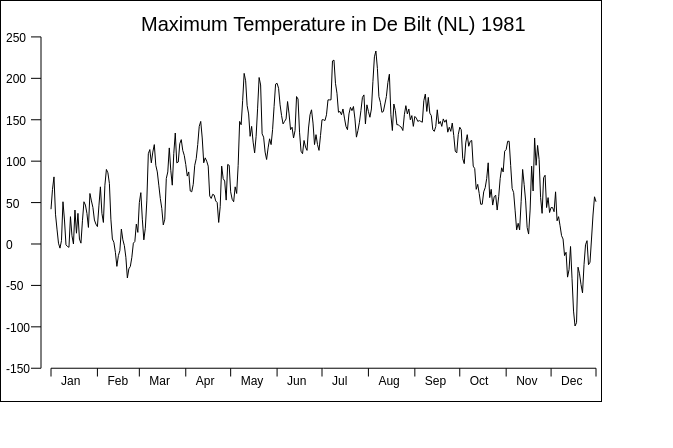
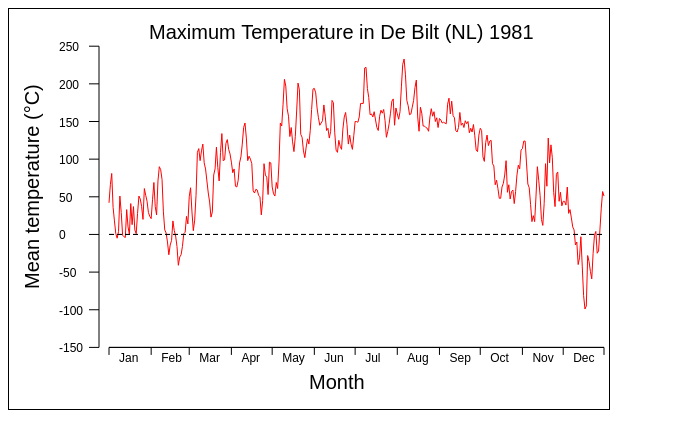
Before and after one commit to mercylyn/dataprocessing, a plain HTML site: page homework/week_2/temp1981.html in a window 1280 px wide. Shown: the whole page, without its empty margins (0-673 px from the left). Drawn offline with Linux system fonts and the light colour scheme.

Commit message:
opmaak grafiek en style verbeteren

```diff
--- a/homework/week_2/temp1981.html
+++ b/homework/week_2/temp1981.html
@@ -2,16 +2,15 @@
 <html>
     <head>
         <style>
-            body
+            canvas
             {
-                margin: 0px;
-                padding: 0px;
+                border:1px solid #000000;
             }
         </style>
     </head>
     <body>
-        <canvas id="canvas" width = "600" height = "400" style="border:1px solid #000000"></canvas>
-        <script src="temp1981.js"></script>
+        <canvas id="canvas" width = "600" height = "400"</canvas>
+        <script charset="UTF-8" src="temp1981.js"></script>
         </script>
     </body>
 </html>
--- a/homework/week_2/temp1981.js
+++ b/homework/week_2/temp1981.js
@@ -28,15 +28,18 @@ function reqListener ()
         tempArray.push(+data[1]);
     }
 
+    // draw the plot
     let canvas = document.getElementById("canvas");
+
     if (canvas.getContext)
     {
         let ctx = canvas.getContext('2d');
+        let width = 600;
+        let height = 400;
 
         /* create functions to transform dates and temperatures. */
-        let dateTransform = createTransform([dateArray[0], dateArray[364]], [50, 595]);
-        let tempTransform = createTransform([Math.max(...tempArray), Math.min(...tempArray)], [50, 325]);
-
+        let dateTransform = createTransform([dateArray[0], dateArray[364]], [100, 595]);
+        let tempTransform = createTransform([Math.max(...tempArray), Math.min(...tempArray)], [50, 300]);
 
         let transformedDate = []
         let transformedTemp = []
@@ -48,8 +51,10 @@ function reqListener ()
             transformedTemp.push(tempTransform(tempArray[i]));
         }
 
-        /* Draw graph: temperature per day. */
+        /* Draw line: temperature per day. */
         ctx.beginPath();
+        ctx.strokeStyle = "red";
+
         for(let i = 0; i < transformedDate.length; i++)
         {
             ctx.moveTo(transformedDate[i], transformedTemp[i]);
@@ -64,12 +69,14 @@ function reqListener ()
 
         /* Draw the x-axis. */
         ctx.beginPath();
+        ctx.strokeStyle = "black";
         ctx.moveTo(transformedDate[0], tempTransform(-150));
         ctx.lineTo(transformedDate[364], tempTransform(-150));
+        ctx.stroke();
 
         /* Draw the y-axis. */
-        ctx.moveTo(40, tempTransform(250));
-        ctx.lineTo(40, tempTransform(-150));
+        ctx.moveTo(90, tempTransform(250));
+        ctx.lineTo(90, tempTransform(-150));
 
         let yAxis = [-150, -100, -50, 0, 50, 100, 150, 200, 250];
         let xAxis = [0, 31, 28, 31, 30, 31, 30, 31, 31, 30, 31, 30, 30];
@@ -77,15 +84,14 @@ function reqListener ()
         /* Draw the values of y-axis (temperature). */
         for (let i = 0; i < yAxis.length; i++)
         {
-            // values of y-axis
-            ctx.moveTo(40, tempTransform(yAxis[i]));
-            ctx.lineTo(30, tempTransform(yAxis[i]));
+            // dashes of y-axis
+            ctx.moveTo(90, tempTransform(yAxis[i]));
+            ctx.lineTo(80, tempTransform(yAxis[i]));
 
             ctx.font = "12px Arial";
-            ctx.fillText(String(yAxis[i]), 5, tempTransform(yAxis[i]) + 5);
+            ctx.fillText(String(yAxis[i]), 50, tempTransform(yAxis[i]) + 5);
 
         }
-
 
         let month_days = 0;
         let month_name = ["Jan", "Feb", "Mar", "Apr", "May", "Jun", "Jul", "Aug", "Sep", "Oct", "Nov", "Dec"];
@@ -102,9 +108,26 @@ function reqListener ()
 
         ctx.stroke();
 
-        /* Title. */
+        // indication of zero line
+        ctx.setLineDash([5,3]);
+        ctx.beginPath();
+        ctx.moveTo(transformedDate[0], tempTransform(0));
+        ctx.lineTo(transformedDate[364], tempTransform(0));
+        ctx.stroke();
+
+        // Title
         ctx.font = "20px Arial";
         ctx.fillText("Maximum Temperature in De Bilt (NL) 1981", 140, 30);
+        ctx.stroke();
+
+        // x-label
+        ctx.beginPath();
+        ctx.fillText("Month", width / 2, 380);
+        ctx.translate(0, 300);
+        // ctx.rotate(90 * (Math.PI / 180));
+        ctx.rotate(-Math.PI / 2)
+        ctx.fillText("Mean temperature (°C)", 20, 30);
+
     }
 
     function createTransform(domain, range)
@@ -133,7 +156,7 @@ function reqListener ()
     }
 }
 
-let oReq = new XMLHttpRequest();
-oReq.addEventListener("load", reqListener);
-oReq.open("GET", "https://raw.githubusercontent.com/mercylyn/dataprocessing/master/homework/week_2/data_1981.csv");
-oReq.send();
+let xhttp = new XMLHttpRequest();
+xhttp.addEventListener("load", reqListener);
+xhttp.open("GET", "https://raw.githubusercontent.com/mercylyn/dataprocessing/master/homework/week_2/data_1981.csv");
+xhttp.send();
```
